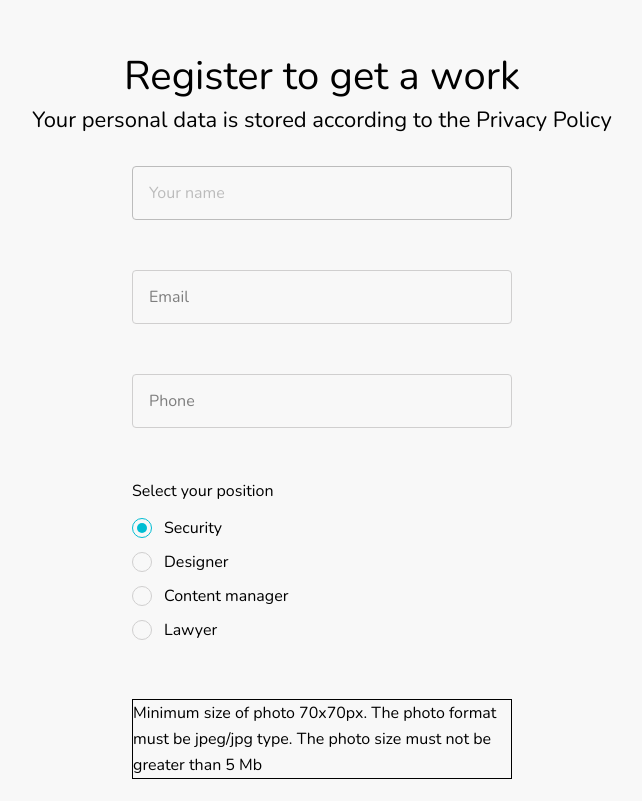
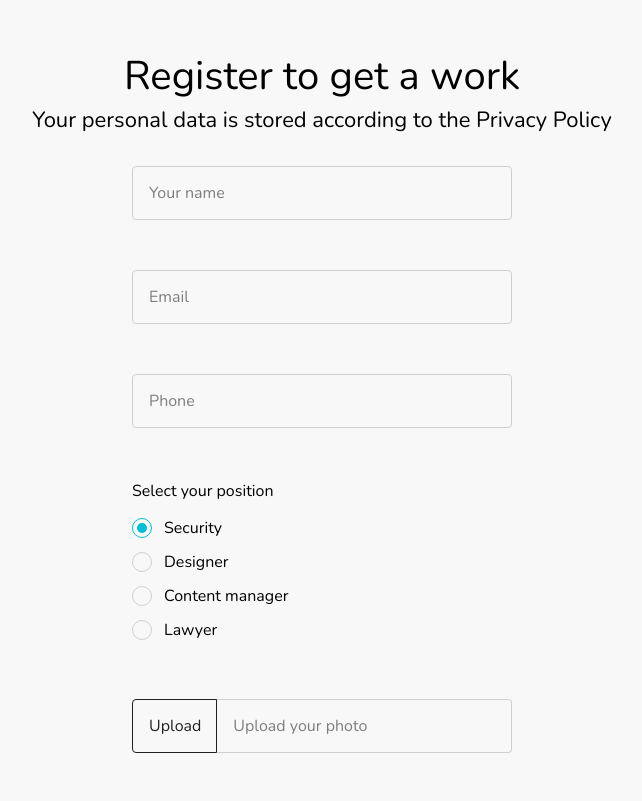
Before and after one commit to RS882/testtask-abz, a React (Create React App) app: page /login in a window 1280 px wide. Shown: the part 119-920 px from the top of the page, without its empty margins (318-960 px from the left). Built offline with nearby package versions, Linux system fonts and the light colour scheme.

Commit message:
+file input

```diff
--- a/src/componrnts/FormControl/InputFile.jsx
+++ b/src/componrnts/FormControl/InputFile.jsx
@@ -1,11 +1,85 @@
+
+import HelperText from "./helperText";
+import { useState } from 'react';
+
 
 const InputFile = ({ input, meta, helperText, ...props }) => {
 
-	return (
-		<div className="form__file">
-			<input {...input} {...props} />
-			{helperText}
-		</div>
+	const [isHover, setIsHover] = useState(false);
+	const [touchedLabel, setTouchedLabel] = useState(false);
+
+	const hasError = meta.error && touchedLabel;
+
+
+	const color = {
+		main: `rgba(0, 0, 0, 0.87)`,
+		second: `#7E7E7E`,
+		disable: `#D0CFCF`,
+		error: `#CB3D40`,
+	};
+
+	let uploadColor = [color.main];
+	let fileNameColor = [color.second, color.disable, , `none`];
+	let helpColor = [color.main, 'none', 'none', 'none',];
+	let styleVisible = { opacity: 0, visibility: 'hidden', };
+
+
+	const changeColor = (color, borderColor = color, width = 1, borderLeft = `${width}px solid ${borderColor}`,) => ({
+		color: color,
+		borderTop: `${width}px solid ${borderColor}`,
+		borderBottom: `${width}px solid ${borderColor}`,
+		borderRight: `${width}px solid ${borderColor}`,
+		borderLeft: borderLeft,
+	});
+
+
+	if (isHover) {
+		styleVisible = { opacity: 1, visibility: 'visible', };
+		fileNameColor = [color.second, color.main, , `none`,];
+	};
+
+	if (input.value) {
+		fileNameColor = [color.main, color.disable, , `none`,];
+	};
+
+	if (props.disabled) {
+		fileNameColor = [color.disable, , , `none`,];
+		uploadColor = [color.disable,];
+	};
+
+	if (hasError) {
+		fileNameColor = [color.main, color.error, 2, `none`,];
+		uploadColor = [color.main, color.error, 2];
+		helpColor = [color.error, 'none', 'none', 'none',];
+		styleVisible = { opacity: 1, visibility: 'visible', };
+	}
+
+
+	const styleUpload = changeColor(...uploadColor);
+	const styleFileName = changeColor(...fileNameColor);
+	const styleHelpText = { ...changeColor(...helpColor), ...styleVisible };
+
+
+	return (<>
+		<label className="form__file form__input"
+			onClick={() => setTouchedLabel(true)}>
+
+			<div style={styleUpload} className="form__file-label"
+				onMouseEnter={() => setIsHover(true)}
+				onMouseLeave={() => setIsHover(false)}>
+				Upload
+				<input {...input} {...props} />
+			</div>
+			<div style={styleFileName} className="form__file-file">{input.value || `Upload your photo`}</div>
+
+			<HelperText
+				hasError={hasError}
+				styleHelpText={styleHelpText}
+				errorText={meta.error}
+				helperText={helperText}
+			/>
+		</label>
+	</>
 	)
 }
 
--- a/src/componrnts/FormControl/InputText.jsx
+++ b/src/componrnts/FormControl/InputText.jsx
@@ -1,5 +1,6 @@
 
 import { useState } from 'react';
+import HelperText from './helperText';
 
 
 const InputText = ({ input, meta, helperText, ...props }) => {
@@ -15,7 +16,6 @@ const InputText = ({ input, meta, helperText, ...props }) => {
 		eneblFilled: `#d0cfcf`,
 		error: `#CB3D40`,
 		disabled: `#bcbcbc`,
-		// fileType: `rgba(0isDisebled, 0, 0, 0.87)`,
 	};
 	const styleVisible = { opacity: 1, visibility: 'visible', };
 	const transition = `opacity 0.3s ease 0s, visibility 0.3s ease 0s`;
@@ -51,15 +51,19 @@ const InputText = ({ input, meta, helperText, ...props }) => {
 	};
 
 	return (
-		<div onMouseEnter={() => setIsHover(true)} onMouseLeave={() => setIsHover(false)}>
-			<input {...props} {...input} style={borderStyle} />
+		<div >
+			<input onMouseEnter={() => setIsHover(true)} onMouseLeave={() => setIsHover(false)}
+				{...props} {...input} style={borderStyle} />
 			<div className="form__label-text" style={styleInputText}>
 				<span style={styleInputText} >{props.placeholder}</span>
 			</div>
-			<div className="form__helper-text">
-				{hasError && <span style={styleHelpText}>{meta.error}<br /></span>}
-				<span style={styleHelpText}>{helperText}</span>
-			</div>
+			<HelperText
+				hasError={hasError}
+				styleHelpText={styleHelpText}
+				errorText={meta.error}
+				helperText={helperText}
+			/>
+
 		</div>
 	)
 }
--- /dev/null
+++ b/src/componrnts/FormControl/helperText.jsx
@@ -0,0 +1,12 @@
+
+const HelperText = (props) => {
+
+	return (
+		<div className="form__helper-text">
+			{props.hasError && <span style={props.styleHelpText}>{props.errorText}<br /></span>}
+			<span style={props.styleHelpText}>{props.helperText}</span>
+		</div>
+	)
+}
+
+export default HelperText;
--- a/src/componrnts/LoginPage/LoginPage.jsx
+++ b/src/componrnts/LoginPage/LoginPage.jsx
@@ -34,10 +34,20 @@ const Login = (props) => {
 						}}
 						initialValues={{ ...formData, }}
 						render={({ handleSubmit, form, submitting, pristine, errors, values }) => {
-							// console.log(values);
+
+							// console.log(form.getState());
+
 							const minLengtText2 = minLength(2);
 							const maxLengtText60 = maxLength(60);
 							const maxLengtText100 = maxLength(100);
+							// const addFile = (e) => {
+							// 	console.log(e);
+							// 	let render = new FileReader()
+							// 	render.onload = () => {
+							// 		// const img = document.createElement
+							// 	}
+							// 	console.log(render);
+							// }
 
 							return (
 								<form onSubmit={handleSubmit} className="login__form form">
@@ -47,7 +57,7 @@ const Login = (props) => {
 											className="form__input"
 											type={`text`}
 											name="name"
-											disabled
+
 											placeholder="Your name"
 											validate={composeValidators(required, minLengtText2, maxLengtText60)}
 											helperText="Your name should contain 2-60 characters" />
@@ -90,17 +100,18 @@ const Login = (props) => {
 
 										</div>
 									</div>
-									<label>
+									<div>
 										<Field
 											component={InputFile}
+											validate={composeValidators(required)}
 											type={`file`}
 											name="photo"
 											id="file_form_type"
-											helperText="Minimum size of photo 70x70px. The photo format must be jpeg/jpg type. The photo size must not be greater than 5 Mb"
+											helperText="Your photo. Min size -70x70px. Format - jpeg/jpg. Not be greater - 5 Mb"
 											hidden
 										/>
 
-									</label>
+									</div>
 									<div className="form__submit">
 										<Button
 											disabled={props.disebledBtn}
--- a/src/scss/login_page.scss
+++ b/src/scss/login_page.scss
@@ -54,10 +54,23 @@
 		margin-bottom: 50px;
 	}
 	&__file {
-		display: block;
-		border: 1px solid #000;
+		display: flex;
+		padding-left: 0px;
 		margin-top: 48px;
 		margin-bottom: 50px;
+	}
+	&__file-label {
+		padding: 14px 15px 14px 16px;
+		border-radius: 4px 0 0 4px;
+
+		transition: color 0.3s ease 0s, border 0.3s ease 0s;
+	}
+	&__file-file {
+		padding: 14px 16px;
+		width: 100%;
+		border-radius: 0 4px 4px 0;
+		transition: color 0.3s ease 0s, border 0.3s ease 0s;
+		border-left: none;
 	}
 	&__radiobtns {
 	}
@@ -88,6 +101,7 @@
 		}
 	}
 	&__helper-text {
+		margin-top: 4px;
 		position: absolute;
 		top: calc(100% + 4px);
 		left: 0;
```
